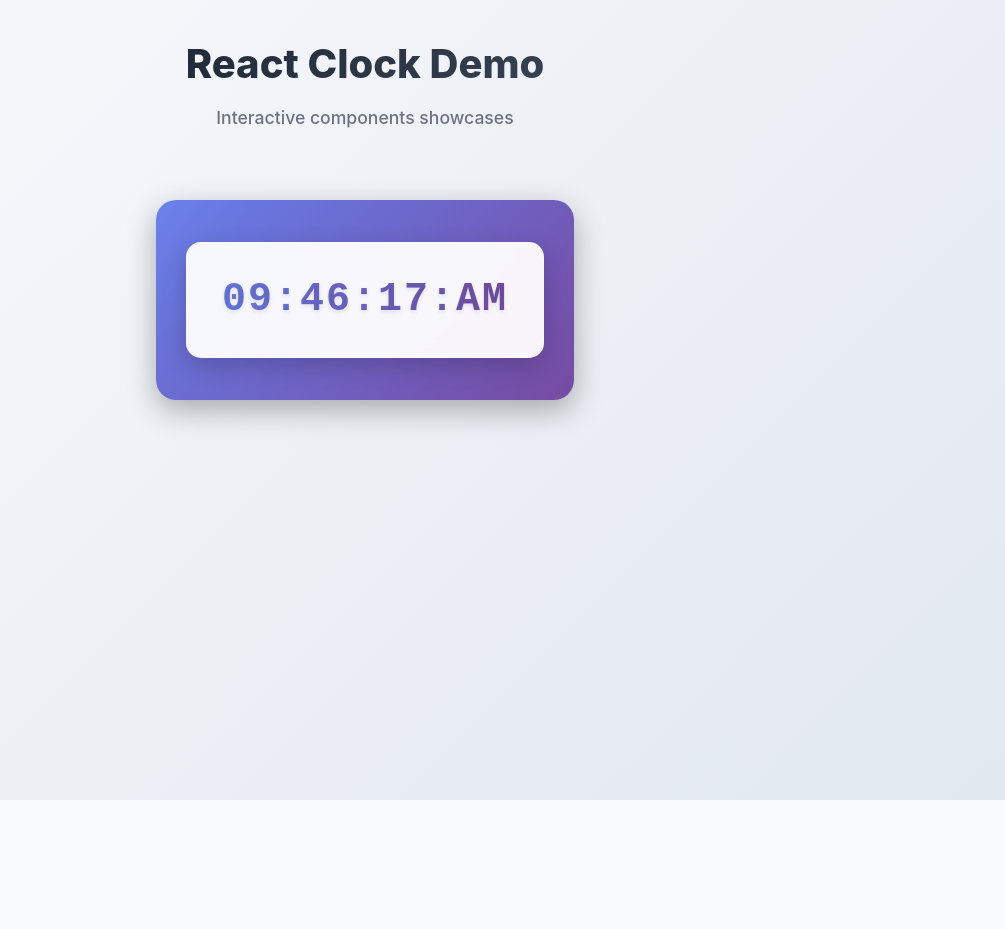
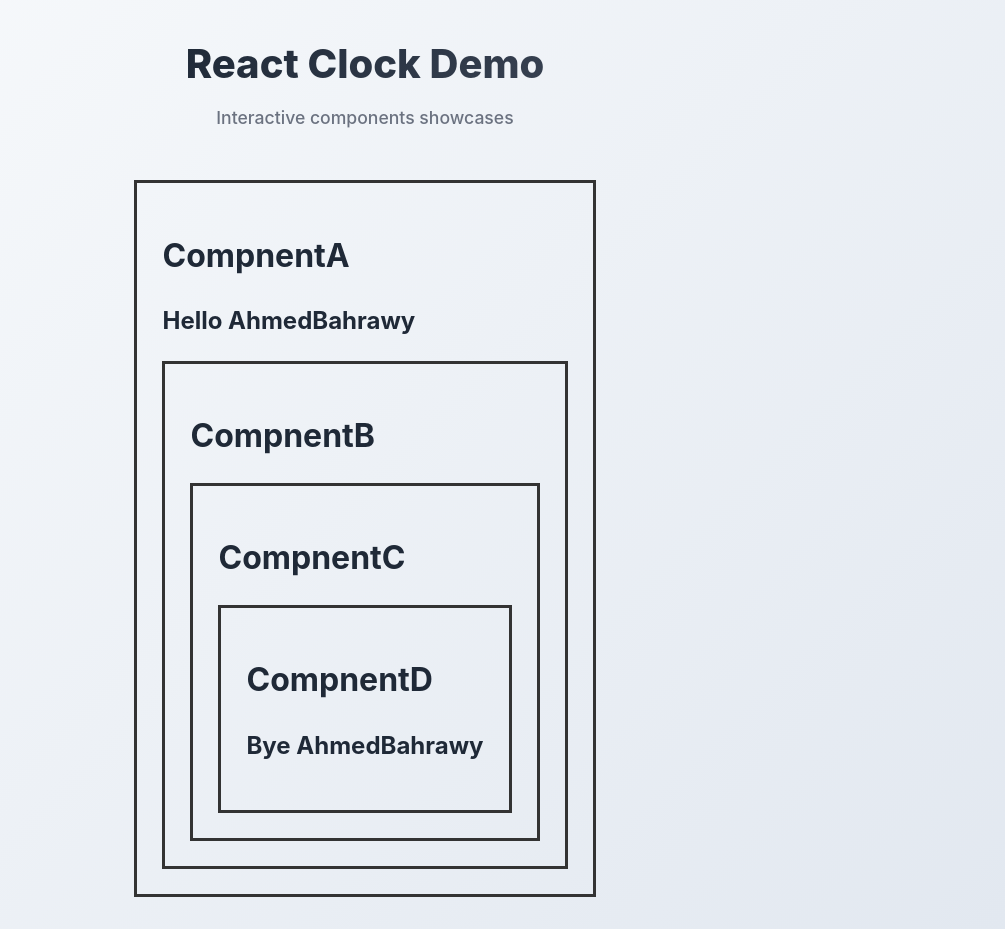
Before and after one commit to AhmedAl-Bahrawy/React-Vite-Learning, a React (Vite) app in the folder React-App/: page / in a window 1280 px wide. Shown: the whole page, without its empty margins (275-1280 px from the left). Before the commit the page ends 800 px from the top, so only its background shows below. Built offline with nearby package versions, Linux system fonts and the light colour scheme.

Commit message:
Replace Clock component with ComponentA in App, removing Clock component and its associated styles for a cleaner codebase.

```diff
--- a/React-App/src/App.jsx
+++ b/React-App/src/App.jsx
@@ -1,5 +1,5 @@
 import styles from "./App.module.css";
-import Clock from "./components/Clock/Clock";
+import ComponentA from "./components/ComponentA"
 
 
 
@@ -13,7 +13,8 @@ function App() {
         </p>
       </div>
       <div className={styles.components}>
-        <Clock/>
+        <ComponentA />
+
       </div>
     </div>
   );
--- a/React-App/src/components/Clock/Clock.jsx
+++ /dev/null
@@ -1,39 +0,0 @@
-import React, {useState, useEffect} from "react";
-import styles from "./Clock.module.css";
-
-function Clock() {
-    const [time, setTime] = useState(new Date());
-    useEffect(() => {
-        const intervalId = setInterval(() => {
-            setTime(new Date());
-        }, 1000)
-
-        return () => {
-            clearInterval(intervalId);
-        }
-    },[]);
-
-    const formatTime = () => {
-        let hours = time.getHours();
-        let minutes = time.getMinutes();
-        let seconds = time.getSeconds();
-        let meridiem = hours >= 12 ? "PM" : "AM";
-        hours = hours % 12 || 12;
-
-        return `${padZero(hours)}:${padZero(minutes)}:${padZero(seconds)}:${meridiem}`
-    }
-
-    const padZero = (num) => {
-        return (num < 10 ? "0" : "") + num;
-    }
-
-    return (
-        <div className={styles.clockContainer}>
-            <div className={styles.clockDisplay}>
-                <span className={styles.timeText}>{ formatTime()}</span>
-            </div>
-        </div>
-    );
-}
-
-export default Clock
--- a/React-App/src/components/Clock/Clock.module.css
+++ /dev/null
@@ -1,103 +0,0 @@
-.clockContainer {
-  display: flex;
-  justify-content: center;
-  align-items: center;
-  min-height: 200px;
-  background: linear-gradient(135deg, #667eea 0%, #764ba2 100%);
-  border-radius: 20px;
-  box-shadow: 0 10px 30px rgba(0, 0, 0, 0.3);
-  margin: 20px;
-  padding: 30px;
-  position: relative;
-  overflow: hidden;
-}
-
-.clockContainer::before {
-  content: "";
-  position: absolute;
-  top: -50%;
-  left: -50%;
-  width: 200%;
-  height: 200%;
-  background: radial-gradient(
-    circle,
-    rgba(255, 255, 255, 0.1) 0%,
-    transparent 70%
-  );
-  animation: shimmer 3s ease-in-out infinite;
-}
-
-@keyframes shimmer {
-  0%,
-  100% {
-    transform: translateX(-100%) translateY(-100%) rotate(0deg);
-  }
-  50% {
-    transform: translateX(100%) translateY(100%) rotate(180deg);
-  }
-}
-
-.clockDisplay {
-  background: rgba(255, 255, 255, 0.95);
-  border-radius: 15px;
-  padding: 25px 35px;
-  box-shadow: 0 8px 25px rgba(0, 0, 0, 0.2);
-  backdrop-filter: blur(10px);
-  border: 1px solid rgba(255, 255, 255, 0.3);
-  position: relative;
-  z-index: 1;
-}
-
-.timeText {
-  font-family: "Courier New", monospace;
-  font-size: 2.5rem;
-  font-weight: bold;
-  color: #333;
-  text-align: center;
-  letter-spacing: 2px;
-  text-shadow: 0 2px 4px rgba(0, 0, 0, 0.1);
-  margin: 0;
-  background: linear-gradient(45deg, #667eea, #764ba2);
-  -webkit-background-clip: text;
-  -webkit-text-fill-color: transparent;
-  background-clip: text;
-  animation: pulse 2s ease-in-out infinite;
-}
-
-@keyframes pulse {
-  0%,
-  100% {
-    transform: scale(1);
-  }
-  50% {
-    transform: scale(1.05);
-  }
-}
-
-/* Responsive design */
-@media (max-width: 768px) {
-  .clockContainer {
-    margin: 10px;
-    padding: 20px;
-    min-height: 150px;
-  }
-
-  .clockDisplay {
-    padding: 20px 25px;
-  }
-
-  .timeText {
-    font-size: 2rem;
-    letter-spacing: 1px;
-  }
-}
-
-@media (max-width: 480px) {
-  .timeText {
-    font-size: 1.5rem;
-  }
-
-  .clockDisplay {
-    padding: 15px 20px;
-  }
-}
--- /dev/null
+++ b/React-App/src/components/Component.module.css
@@ -0,0 +1,4 @@
+.box {
+  border: 3px solid #333;
+  padding: 25px;
+}
--- /dev/null
+++ b/React-App/src/components/ComponentA.jsx
@@ -0,0 +1,17 @@
+import styles from './Component.module.css'
+import ComponentB from "../components/ComponentB"
+import React,{ useState } from 'react';
+
+function ComponentA() {
+    const [user, setUser] = useState("AhmedBahrawy")
+
+    return (
+        <div className={styles.box}>
+            <h1>CompnentA</h1>
+            <h2>{`Hello ${user}`}</h2>
+            <ComponentB user={user} />
+        </div>
+    );
+}
+
+export default ComponentA
--- /dev/null
+++ b/React-App/src/components/ComponentB.jsx
@@ -0,0 +1,15 @@
+import styles from './Component.module.css'
+import ComponentC from "../components/ComponentC"
+
+
+function ComponentB(props) {
+    return (
+        <div className={styles.box}>
+            <h1>CompnentB</h1>
+            <ComponentC user={props.user } />
+
+        </div>
+    )
+}
+
+export default ComponentB
--- /dev/null
+++ b/React-App/src/components/ComponentC.jsx
@@ -0,0 +1,13 @@
+import styles from './Component.module.css'
+import ComponentD from "../components/ComponentD"
+
+function ComponentC(props) {
+    return (
+        <div className={styles.box}>
+            <h1>CompnentC</h1>
+            <ComponentD user={props.user} />
+        </div>
+    )
+}
+
+export default ComponentC
--- /dev/null
+++ b/React-App/src/components/ComponentD.jsx
@@ -0,0 +1,12 @@
+import styles from './Component.module.css'
+
+function ComponentD(props) {
+    return (
+        <div className={styles.box}>
+            <h1>CompnentD</h1>
+            <h2>{`Bye ${props.user}`}</h2>
+        </div>
+    )
+}
+
+export default ComponentD
```
